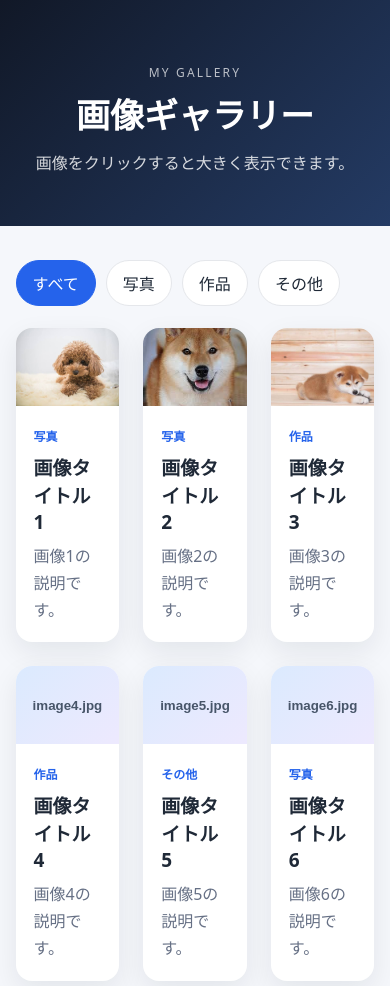
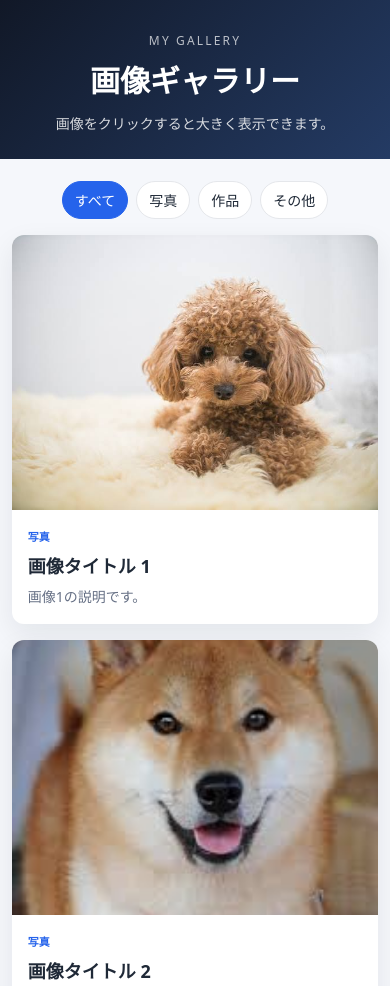
Before and after one commit to sanma33/sanma, a plain HTML site: page index.html in a window 390 px wide. Shown: the top 986 px of the page. Drawn offline with Linux system fonts and the light colour scheme.

Commit message:
Add responsive styles for mobile layout

```diff
--- a/style.css
+++ b/style.css
@@ -242,3 +242,69 @@ footer {
     right: 12px;
   }
 }
+@media (max-width: 560px) {
+
+  .container {
+    width: 94%;
+  }
+
+  .site-header {
+    padding: 32px 0 26px;
+  }
+
+  .site-header h1 {
+    font-size: 30px;
+  }
+
+  .lead {
+    font-size: 14px;
+  }
+
+  .toolbar {
+    padding: 22px 0 16px;
+    gap: 8px;
+    justify-content: center;
+  }
+
+  .filter-button {
+    padding: 8px 12px;
+    font-size: 14px;
+  }
+
+  .gallery {
+    grid-template-columns: 1fr;
+    gap: 16px;
+    padding-bottom: 36px;
+  }
+
+  .card {
+    border-radius: 12px;
+  }
+
+  .card img,
+  .placeholder {
+    aspect-ratio: 4 / 3;
+  }
+
+  .card-body {
+    padding: 14px 16px 16px;
+  }
+
+  .card-body h2 {
+    font-size: 18px;
+  }
+
+  .card-body p {
+    font-size: 14px;
+    line-height: 1.6;
+  }
+
+  .category {
+    font-size: 11px;
+  }
+
+  footer {
+    padding: 18px;
+    font-size: 13px;
+  }
+}
```
